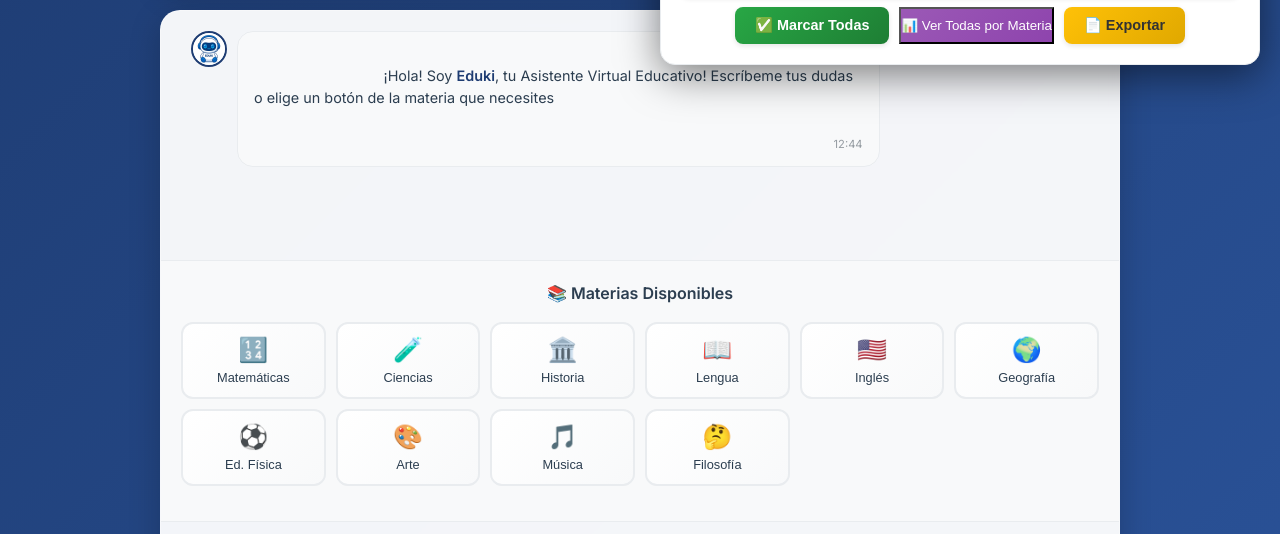
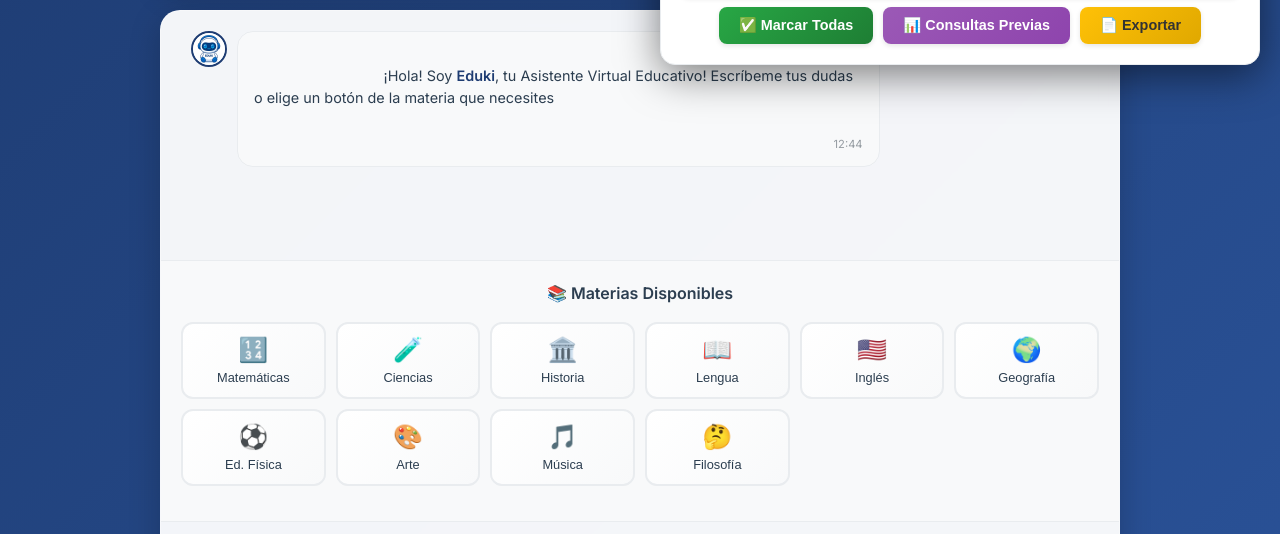
Before and after one commit to CEGJujuy/AV-Demo-V1, a website built with Vite: page index.html in a window 1280 px wide. Both pictures are taken after a click on the button "👨‍🏫 Panel Docente". Shown: the part 265-799 px from the top of the page. Built offline with nearby package versions, Linux system fonts and the light colour scheme; some packages are replaced by stand-ins of ours; no server answers; the database is empty.

Commit message:
Updated style.css

```diff
--- a/index.html
+++ b/index.html
@@ -34,7 +34,7 @@
                 <div class="teacher-actions">
                     <button id="refreshQueries" class="refresh-btn">🔄 Actualizar</button>
                     <button id="markAllResolved" class="mark-all-btn">✅ Marcar Todas</button>
-                    <button id="showAllQueries" class="show-all-btn">📊 Ver Todas por Materia</button>
+                    <button id="showAllQueries" class="show-all-btn">📊 Consultas Previas</button>
                     <button id="exportQueries" class="export-btn">📄 Exportar</button>
                 </div>
             </div>
--- a/style.css
+++ b/style.css
@@ -791,6 +791,7 @@ body {
 
 .refresh-btn,
 .mark-all-btn,
+.show-all-btn,
 .export-btn {
     padding: 10px 20px;
     border: none;
```
